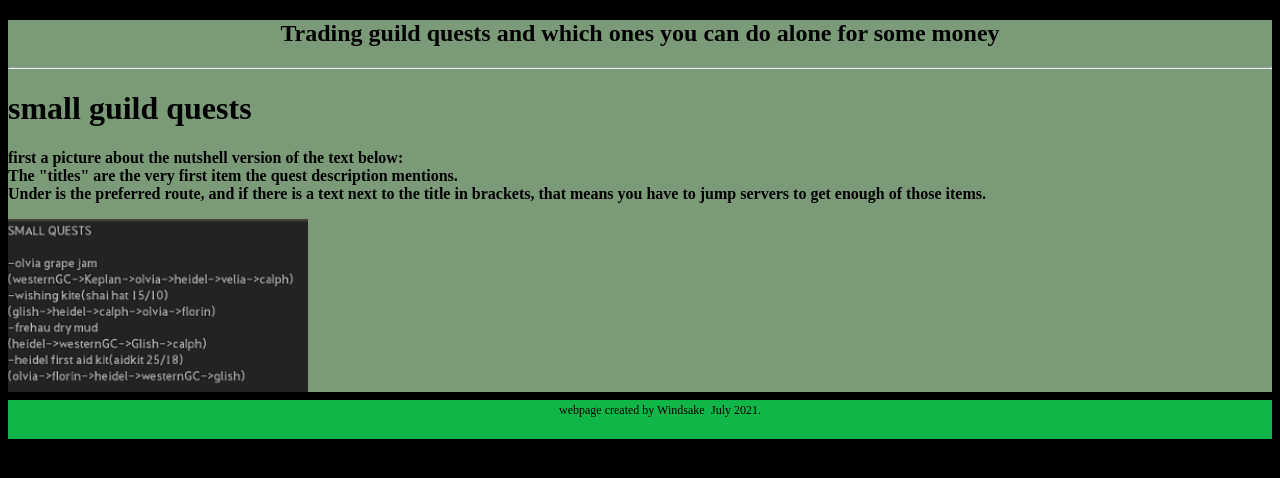
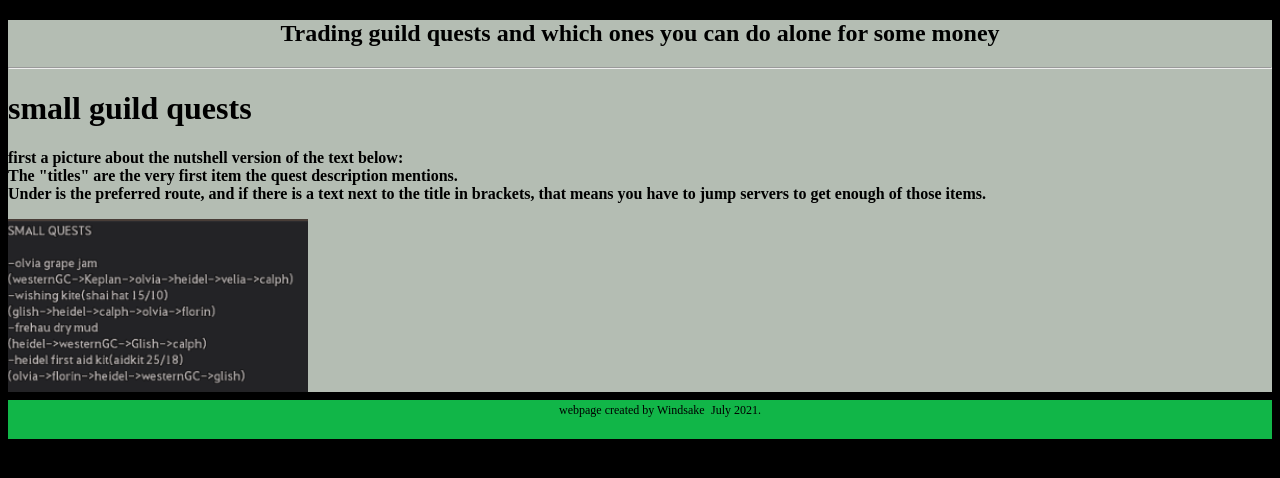
Before and after one commit to ghjbku/ghjbku.github.io, a PHP site: page /trade_guild_quests.html in a window 1280 px wide. Shown: the part 27-505 px from the top of the page. Run offline with PHP 8.4, Linux system fonts and the light colour scheme; some libraries are stand-ins or nearby versions.

Commit message:
another style edit

```diff
--- a/style_for_quest.css
+++ b/style_for_quest.css
@@ -38,7 +38,7 @@ p{
   }
 .page_main {
     height: auto;
-    background-color: rgb(123, 155, 120);
+    background-color: rgb(180, 189, 179);
     margin-bottom: -0.5em;
 }
 .page_main h2{
```
